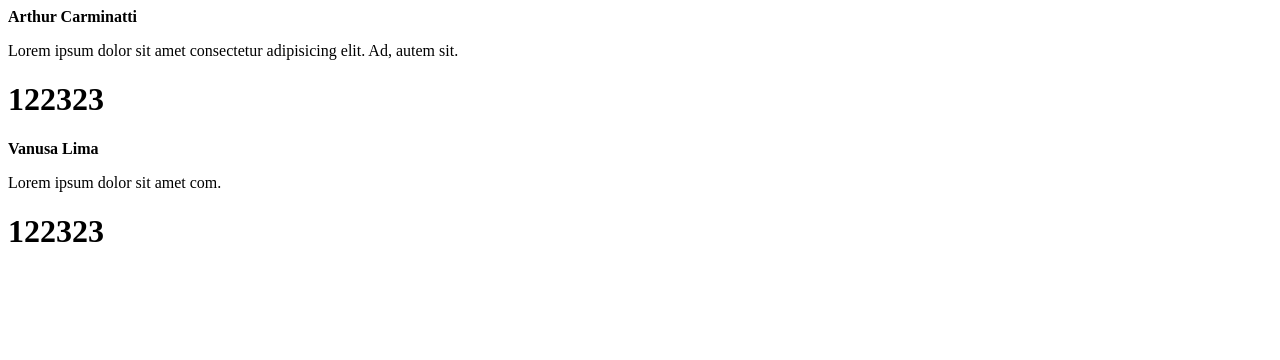
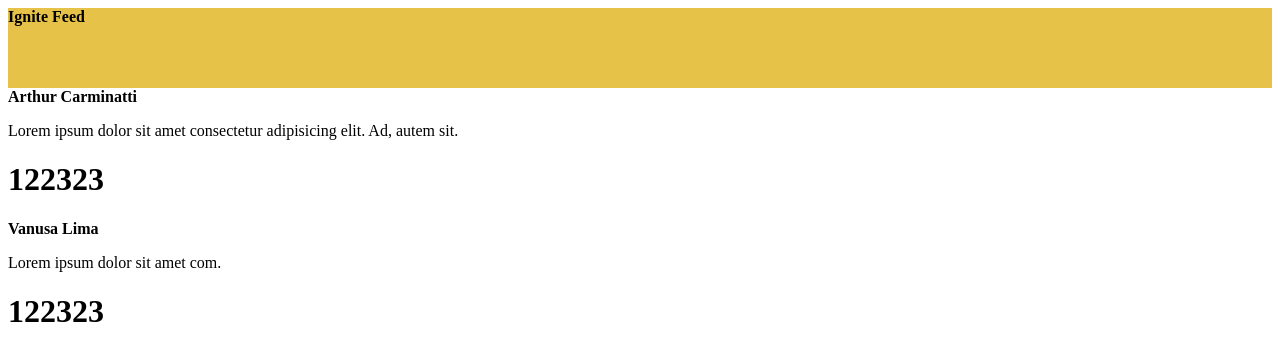
Before and after one commit to arthur-carminatti/01-reactJs, a React (Vite) app: page / in a window 1280 px wide. Shown: the top 360 px of the page. Built offline with nearby package versions, Linux system fonts and the light colour scheme.

Commit message:
Creating header space

```diff
--- a/src/App.jsx
+++ b/src/App.jsx
@@ -1,8 +1,12 @@
-import { Post } from "./Post"
+import { Header } from './components/Header';
+import { Post } from './Post';
 
 export function App() {
   return (
     <div>
+
+      <Header />
+
       <Post
         author="Arthur Carminatti"
         content="Lorem ipsum dolor sit amet consectetur adipisicing elit. Ad, autem sit."
--- /dev/null
+++ b/src/components/Header.jsx
@@ -0,0 +1,9 @@
+import styles from './Header.module.css'
+
+export function Header() {
+    return (
+        <header className={styles.header}>
+            <strong>Ignite Feed</strong>
+        </header>
+    )
+}
--- /dev/null
+++ b/src/components/Header.module.css
@@ -0,0 +1,4 @@
+.header {
+    background: #e7c248;
+    height: 80px;
+}
```
